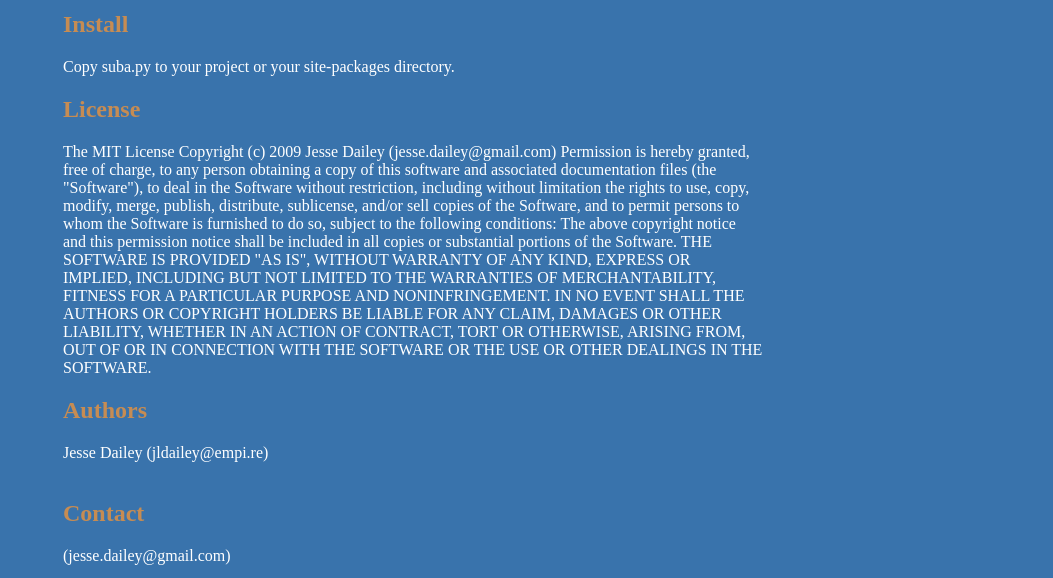
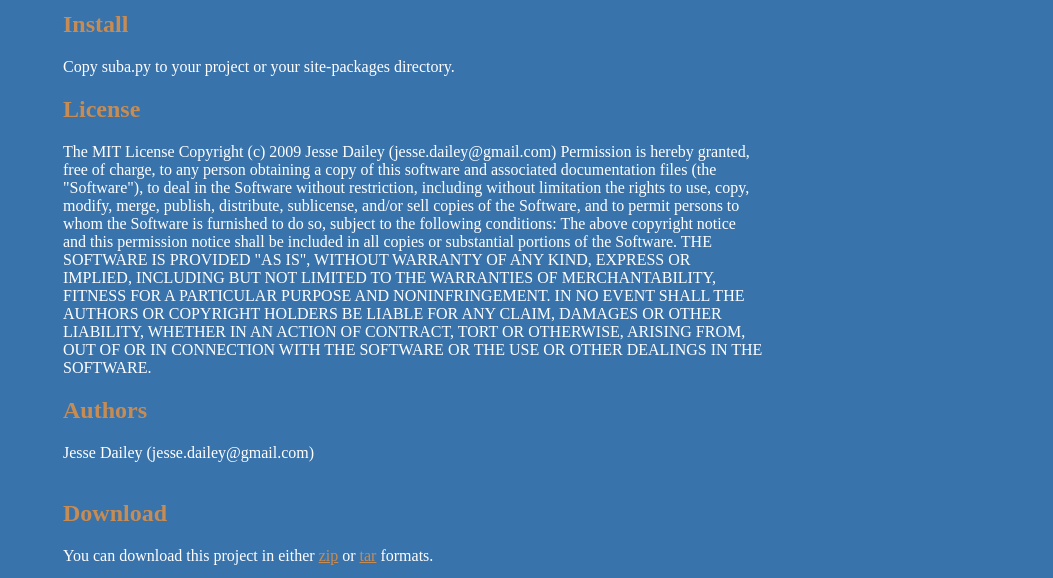
Before and after one commit to jldailey/suba, a plain HTML site: page index.html in a window 1280 px wide. Shown: the part 322-900 px from the top of the page, without its empty margins (227-1280 px from the left). Drawn offline with Linux system fonts and the light colour scheme.

Commit message:
fixed change to index.html

```diff
--- a/index.html
+++ b/index.html
@@ -39,10 +39,8 @@
   <div id="container">
 
     <div class="download">
-      <a href="http://github.com/jldailey/suba/zipball/master">
-        <img border="0" width="90" src="http://github.com/images/modules/download/zip.png"></a>
-      <a href="http://github.com/jldailey/suba/tarball/master">
-        <img border="0" width="90" src="http://github.com/images/modules/download/tar.png"></a>
+      <a href="http://github.com/jldailey/suba/zipball/master"> <img border="0" width="90" src="http://github.com/images/modules/download/zip.png"></a>
+      <a href="http://github.com/jldailey/suba/tarball/master"> <img border="0" width="90" src="http://github.com/images/modules/download/tar.png"></a>
     </div>
 
     <h1><a href="http://github.com/jldailey/suba">suba</a>
@@ -79,13 +77,9 @@ LIABILITY, WHETHER IN AN ACTION OF CONTRACT, TORT OR OTHERWISE, ARISING FROM,
 OUT OF OR IN CONNECTION WITH THE SOFTWARE OR THE USE OR OTHER DEALINGS IN
 THE SOFTWARE.</p>
 <h2>Authors</h2>
-<p>Jesse Dailey (jldailey@empi.re)
+<p>Jesse Dailey (jesse.dailey@gmail.com)
 <br/>
 <br/>      </p>
-<h2>Contact</h2>
-<p> (jesse.dailey@gmail.com)
-<br/>      </p>
-
 
     <h2>Download</h2>
     <p>
```
